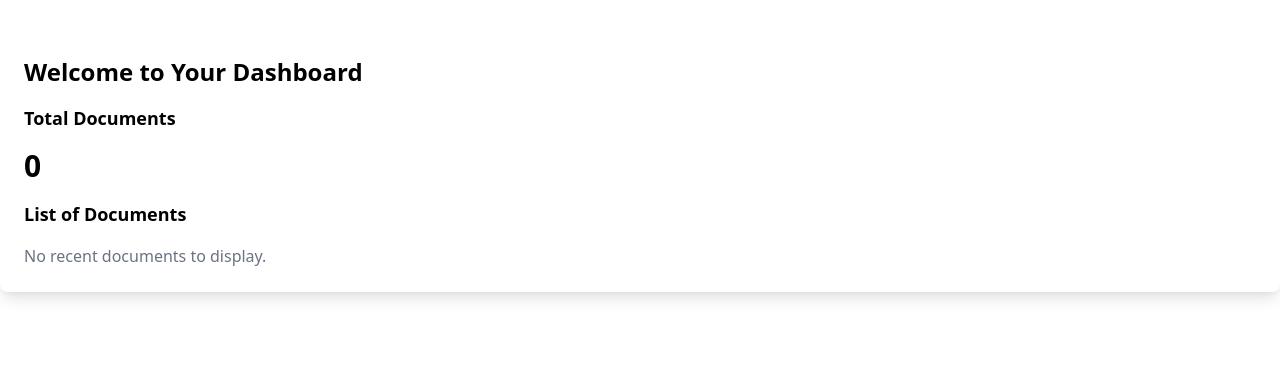
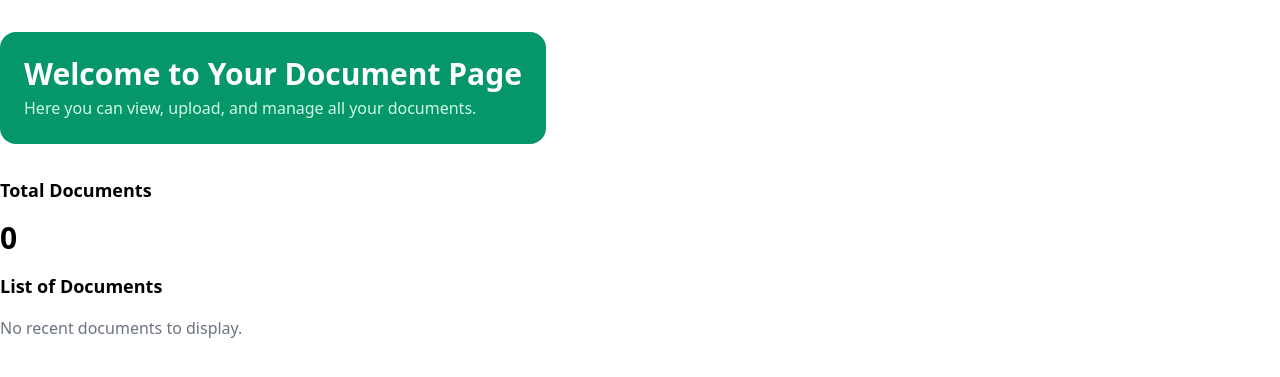
Before and after one commit to 09078270504/EDMS, a Django app: page /documents_view/ in a window 1280 px wide. Shown: the part 72-449 px from the top of the page. Run offline with Django 5.2, Linux system fonts and the light colour scheme; the visitor is signed in with stand-in values (Sample User, id 1); data that the repository does not hold is empty.

Commit message:
fix: correcting the info inside document tab

```diff
--- a/webocr/templates/auth/dashboard.html
+++ b/webocr/templates/auth/dashboard.html
@@ -3,8 +3,13 @@
 {% block title %}Dashboard - Archive System{% endblock %}
 
 {% block content %}
-<div class="bg-white p-6 rounded-lg shadow-lg">
-    <h2 class="text-2xl font-bold mb-4">Welcome to Your Dashboard</h2>
+<div class="bg-green-600 text-white p-6 rounded-2xl w-max mb-8">
+  <!-- Heading -->
+  <div>
+    <h2 class="text-3xl font-extrabold">Welcome to Your Document Page</h2>
+    <p class="mt-1 text-green-100">Here you can view, upload, and manage all your documents.</p>
+  </div>
+</div>
 
     <div class="space-y-4">
         <h3 class="text-lg font-semibold">Total Documents</h3>
```
